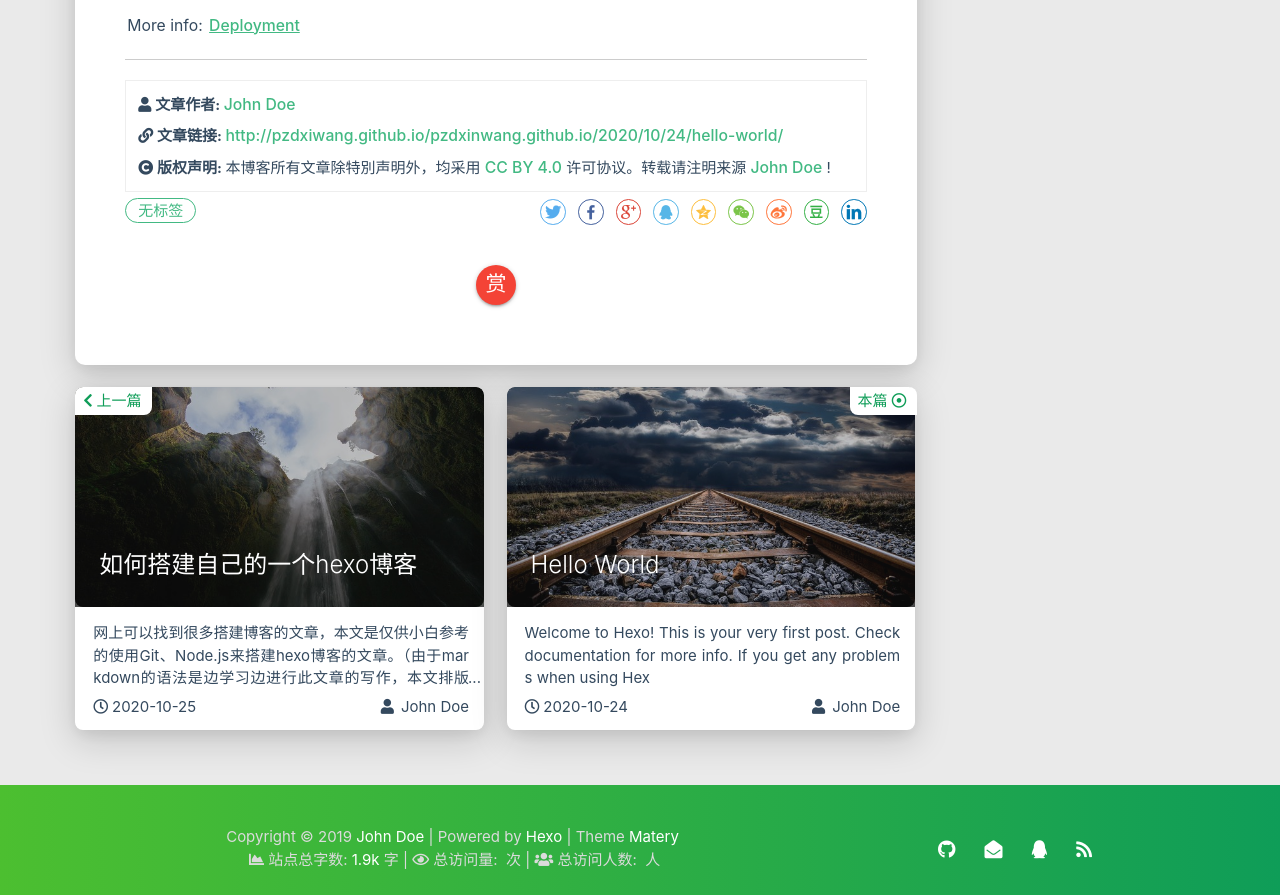
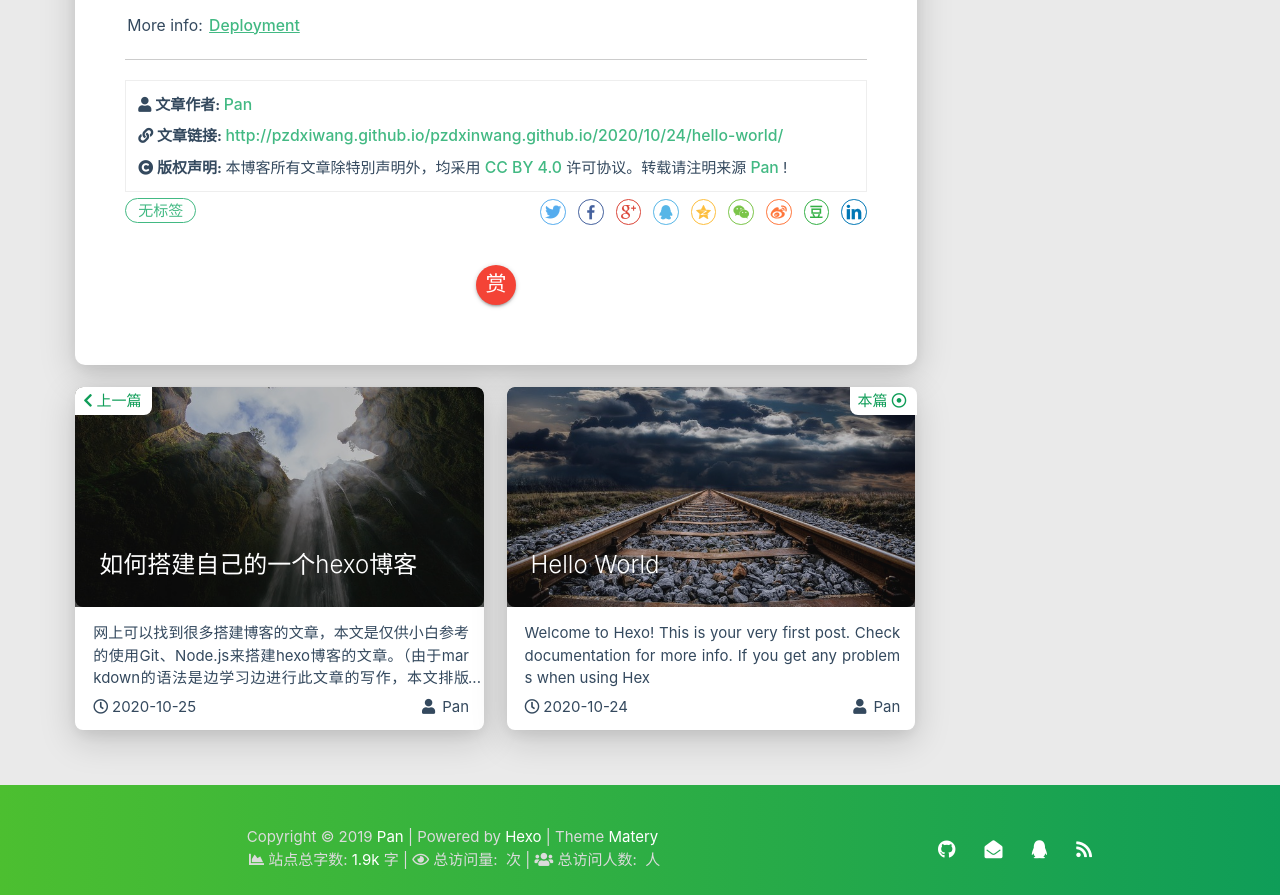
Before and after one commit to pzdxinwang/pzdxinwang.github.io, a plain HTML site: page 2020/10/24/hello-world/index.html in a window 1280 px wide. Shown: the part 1505-2400 px from the top of the page. Drawn offline with Linux system fonts and the light colour scheme; some packages are replaced by stand-ins of ours; no server answers; a script that the page names is missing.

Commit message:
Site updated: 2020-11-01 19:48:32

```diff
--- a/2020/10/24/hello-world/index.html
+++ b/2020/10/24/hello-world/index.html
@@ -501,7 +501,7 @@
                     </i>
                 </span>
                 <span class="reprint-info">
-                    <a href="/pzdxinwang.github.io/about" rel="external nofollow noreferrer">John Doe</a>
+                    <a href="/pzdxinwang.github.io/about" rel="external nofollow noreferrer">Pan</a>
                 </span>
             </div>
             <div class="reprint__type">
@@ -524,7 +524,7 @@
                     本博客所有文章除特別声明外，均采用
                     <a href="https://creativecommons.org/licenses/by/4.0/deed.zh" rel="external nofollow noreferrer" target="_blank">CC BY 4.0</a>
                     许可协议。转载请注明来源
-                    <a href="/pzdxinwang.github.io/about" target="_blank">John Doe</a>
+                    <a href="/pzdxinwang.github.io/about" target="_blank">Pan</a>
                     !
                 </span>
             </div>
@@ -741,7 +741,7 @@
                         <span class="publish-author">
 
                             <i class="fas fa-user fa-fw"></i>
-                            John Doe
+                            Pan
 
                         </span>
                     </div>
@@ -778,7 +778,7 @@
                         <span class="publish-author">
 
                             <i class="fas fa-user fa-fw"></i>
-                            John Doe
+                            Pan
 
                         </span>
                     </div>
@@ -822,7 +822,7 @@
         var url = document.location.href;
         newdiv.innerHTML += '<br />'
             + '来源: Hexo<br />'
-            + '文章作者: John Doe<br />'
+            + '文章作者: Pan<br />'
             + '文章链接: <a href="' + url + '">' + url + '</a><br />'
             + '本文章著作权归作者所有，任何形式的转载都请注明出处。';
 
@@ -1018,7 +1018,7 @@ code[class*="language-"], pre[class*="language-"] { white-space: pre !important;
         <div class="col s12 m8 l8 copy-right">
             Copyright&nbsp;&copy;
             <span id="year">2019</span>
-            <a href="/pzdxinwang.github.io/about" target="_blank">John Doe</a>
+            <a href="/pzdxinwang.github.io/about" target="_blank">Pan</a>
             |&nbsp;Powered by&nbsp;<a href="https://hexo.io/" target="_blank">Hexo</a>
             |&nbsp;Theme&nbsp;<a href="https://github.com/blinkfox/hexo-theme-matery" target="_blank">Matery</a>
             <br>
```
Also changed, not shown: 2020/10/25/如何搭建自己的一个hexo博客/index.html (+6 -6 lines), 2020/10/30/如何写自己的第一篇博客并发表/index.html (+6 -6 lines), archives/2020/10/index.html (+4 -4 lines), archives/2020/index.html (+4 -4 lines), archives/index.html (+4 -4 lines), index.html (+4 -4 lines).
